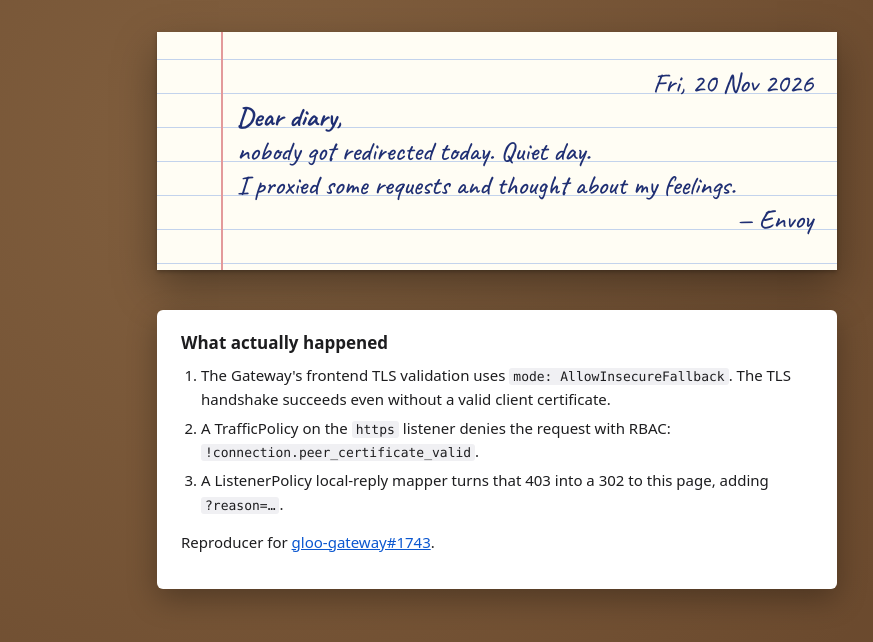
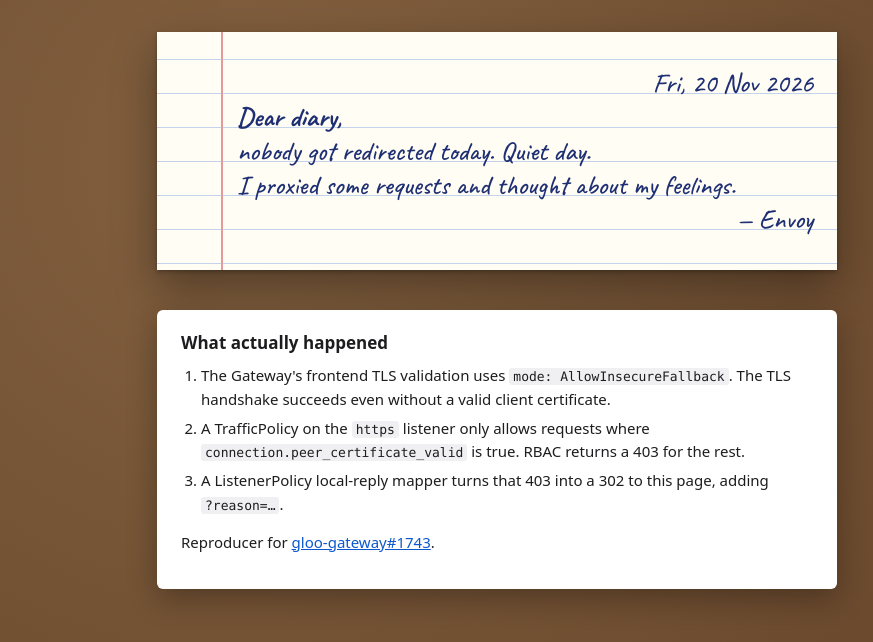
Before and after one commit to DuncanDoyle/gg-1743-mtls-failure-redirect, a plain HTML site: page apis/diary/index.html in a window 1280 px wide. Shown: the whole page, without its empty margins (143-1016 px from the left). Drawn offline with Linux system fonts and the light colour scheme.

Commit message:
Fail closed, scope redirect to RBAC denials, tighten checks (Codex review)
Co-Authored-By: Claude Opus 5.5 <noreply@anthropic.com>

```diff
--- a/apis/diary/index.html
+++ b/apis/diary/index.html
@@ -127,7 +127,7 @@
   <h2>What actually happened</h2>
   <ol>
     <li>The Gateway's frontend TLS validation uses <code>mode: AllowInsecureFallback</code>. The TLS handshake succeeds even without a valid client certificate.</li>
-    <li>A TrafficPolicy on the <code>https</code> listener denies the request with RBAC: <code>!connection.peer_certificate_valid</code>.</li>
+    <li>A TrafficPolicy on the <code>https</code> listener only allows requests where <code>connection.peer_certificate_valid</code> is true. RBAC returns a 403 for the rest.</li>
     <li>A ListenerPolicy local-reply mapper turns that 403 into a 302 to this page, adding <code>?reason=<span id="reason">…</span></code>.</li>
   </ol>
   <p>Reproducer for <a href="https://github.com/solo-io/gloo-gateway/issues/1743">gloo-gateway#1743</a>.</p>
```
Also changed, not shown: images/diary-invalid-cert-desktop.png, images/diary-no-cert-desktop.png, 5 other files.
